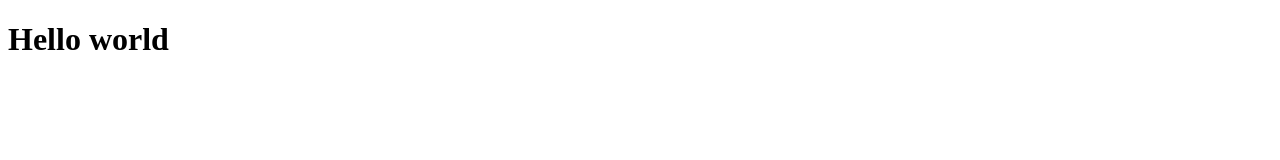
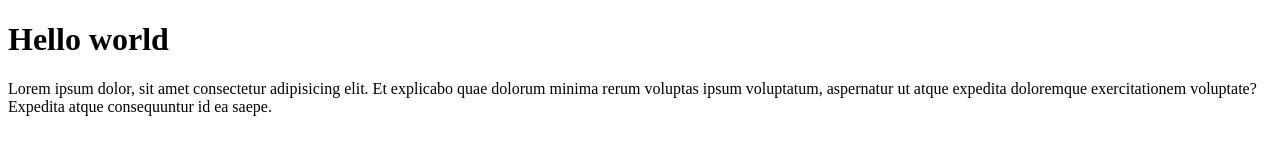
Before and after one commit to desistmrym/git-test, a plain HTML site: page index.html in a window 1280 px wide. Drawn offline with Linux system fonts and the light colour scheme.

Commit message:
menambahkan paragraph

```diff
--- a/index.html
+++ b/index.html
@@ -7,5 +7,8 @@
 </head>
 <body>
     <h1>Hello world</h1>
+    <p>
+        Lorem ipsum dolor, sit amet consectetur adipisicing elit. Et explicabo quae dolorum minima rerum voluptas ipsum voluptatum, aspernatur ut atque expedita doloremque exercitationem voluptate? Expedita atque consequuntur id ea saepe.
+    </p>
 </body>
 </html>
```
